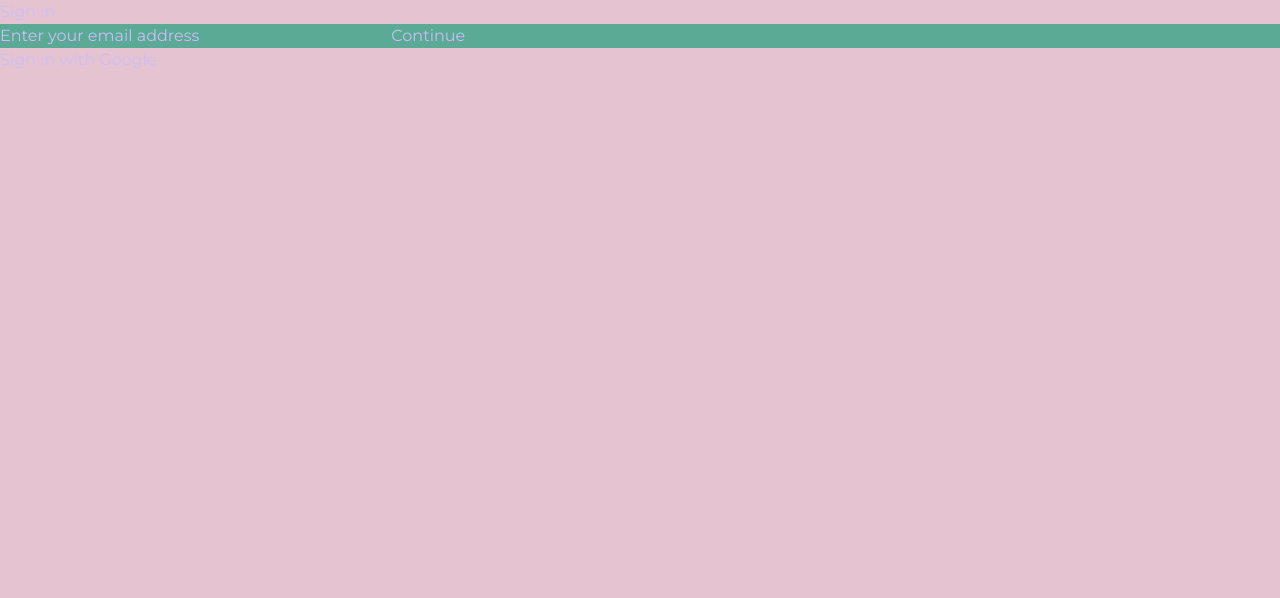
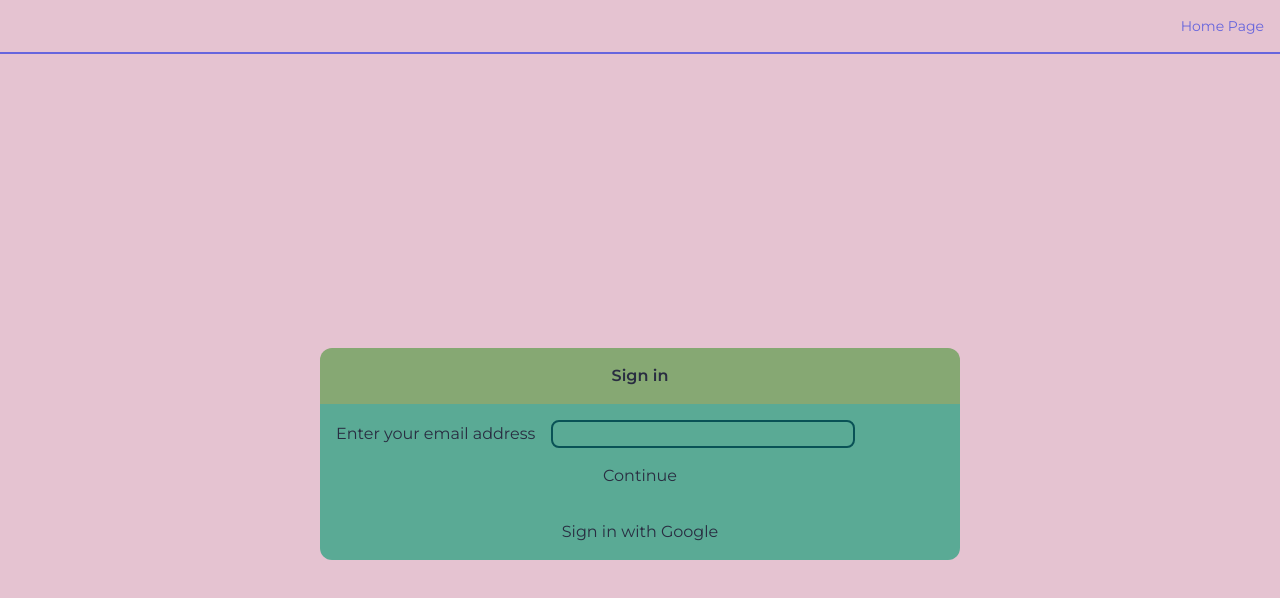
Before and after one commit to jordan-bott/nexample-app, a Next.js app: page /custom-flows/sign-in in a window 1280 px wide. Shown: the top 598 px of the page. Built offline with nearby package versions, Linux system fonts and the light colour scheme; no server answers.

Commit message:
home page styling

```diff
--- a/app/custom-flows/sign-in/page.tsx
+++ b/app/(body pages)/custom-flows/sign-in/page.tsx
@@ -130,24 +130,40 @@ export default function CustomSignInPage() {
   };
 
   return (
-    <>
-      <h1>Sign in</h1>
-      <form className="bg-light-green" onSubmit={handleSubmit}>
+    <div className="flex flex-col place-content-center w-screen h-screen place-items-center text-dark-text">
+      <h1 className="bg-med-green rounded-t-xl p-4 w-[50%] text-center border-dark-green border-[1.6] border-b-[1.5] text-dark-text font-semibold">
+        Sign in
+      </h1>
+      <form
+        className="bg-light-green flex flex-col w-[50%] p-4 border-dark-green border-[1.6] border-b-0"
+        onSubmit={handleSubmit}
+      >
+        <div>
           <label htmlFor="email">Enter your email address</label>
           <input
+            className="border-dark-green border-2 ml-4 rounded-lg w-[50%] px-3 hover:scale-105"
             value={email}
             id="email"
             name="email"
             type="email"
             onChange={(e) => setEmail(e.target.value)}
           />
-        <button type="submit">Continue</button>
+        </div>
+        <button
+          className="mt-4 cursor-pointer hover:scale-110 self-center text-dark-text"
+          type="submit"
+        >
+          Continue
+        </button>
       </form>
-      <div>
-        <button onClick={() => signInWith("oauth_google")}>
+      <div className="bg-light-green flex flex-col w-[50%] rounded-b-xl p-4 border-dark-green border-[1.6]">
+        <button
+          className="cursor-pointer hover:scale-110"
+          onClick={() => signInWith("oauth_google")}
+        >
           Sign in with Google
         </button>
       </div>
-    </>
+    </div>
   );
 }
--- /dev/null
+++ b/app/(body pages)/layout.tsx
@@ -0,0 +1,21 @@
+import Link from "next/link";
+
+export default function PagesLayout({
+  children,
+}: Readonly<{
+  children: React.ReactNode;
+}>) {
+  return (
+    <>
+      <div className="border-b-2 border-periwinkle w-screen flex justify-end">
+        <Link
+          className="text-sm text-periwinkle p-4 hover:text-dark-green"
+          href="/"
+        >
+          Home Page
+        </Link>
+      </div>
+      {children}
+    </>
+  );
+}
--- a/app/page.tsx
+++ b/app/page.tsx
@@ -1,10 +1,27 @@
-import { SignOutButton } from "@clerk/nextjs";
+import { SignOutButton, SignedIn, SignedOut } from "@clerk/nextjs";
+import Link from "next/link";
 
 export default function Home() {
+  const buttonClasses =
+    "bg-dark-green p-4 rounded-xl font-semibold text-sm w-40 text-center border-[1.25] border-light-green hover:scale-108 justify-self-center";
   return (
     <div className="">
       <main className="text-4xl font-thin">
-        <SignOutButton />
+        <div className="grid h-screen w-[40%] grid-cols-2 place-content-around gap-4 place-self-center">
+          <SignedIn>
+            <SignOutButton>
+              <button className={buttonClasses}>Sign Out</button>
+            </SignOutButton>
+          </SignedIn>
+          <SignedOut>
+            <Link className={buttonClasses} href="/custom-flows/sign-in">
+              Custom Sign In
+            </Link>
+            <Link className={buttonClasses} href="/custom-flows/sign-up">
+              Custom Sign Up
+            </Link>
+          </SignedOut>
+        </div>
       </main>
     </div>
   );
```
Also changed, not shown: app/(body pages)/custom-flows/sign-in/sso-callback/page.tsx (renamed from app/custom-flows/sign-in/sso-callback/page.tsx), app/(body pages)/custom-flows/sign-up/page.tsx (renamed from app/custom-flows/sign-up/page.tsx). Lines whose indentation alone changed are shown as unchanged.
